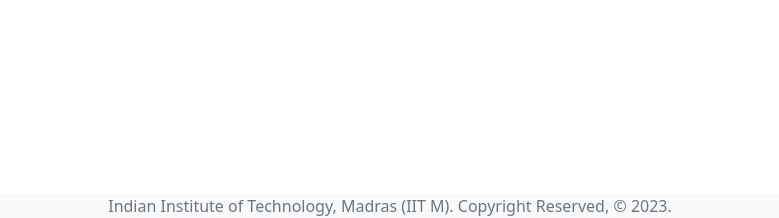
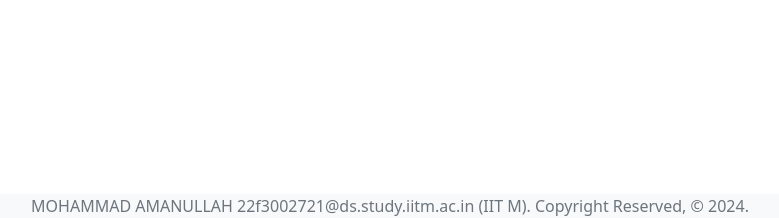
Before and after one commit to mAmanullah7/EventEase, a Python web app: template templates/index.html in a window 1280 px wide. Shown: the part 582-800 px from the top of the page, without its empty margins (250-1029 px from the left). Run offline with Jinja, Linux system fonts and the light colour scheme; the template is opened without the code that fills it, so the values that code supplies are empty.

Commit message:
Updated Base file

```diff
--- a/templates/base.html
+++ b/templates/base.html
@@ -48,8 +48,8 @@
     {% block body%} {% endblock body %}
 
     <div class="container-fluid fixed-bottom bg-body-tertiary text-center text-secondary align-middle">
-        <span>Indian Institute of Technology, Madras (IIT M).</span>
-        <span>Copyright Reserved, © 2023.</span>
+        <span>MOHAMMAD AMANULLAH 22f3002721@ds.study.iitm.ac.in (IIT M).</span>
+        <span>Copyright Reserved, © 2024.</span>
     </div>
 </body>
 </html>
```
Also changed, not shown: 2 other files.
